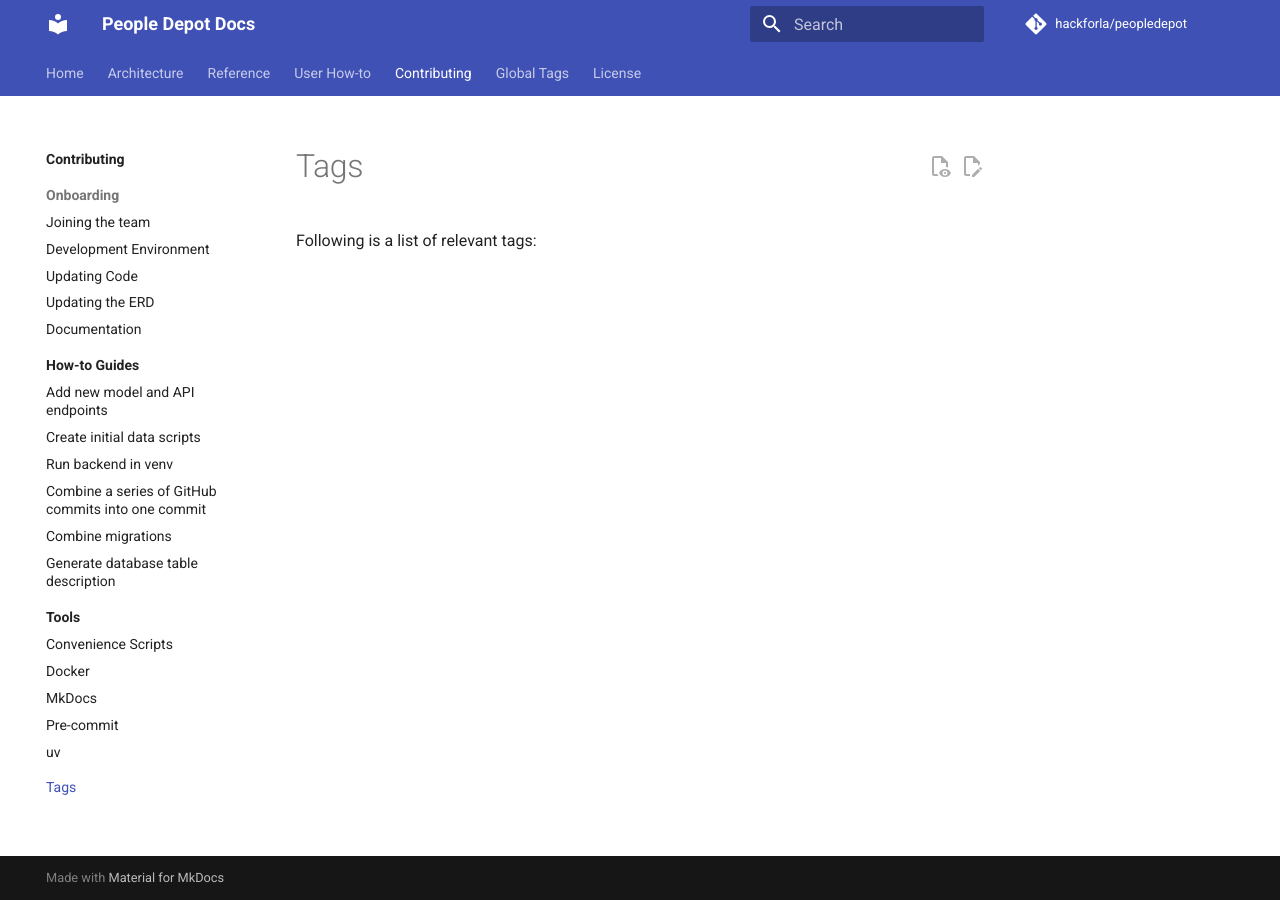
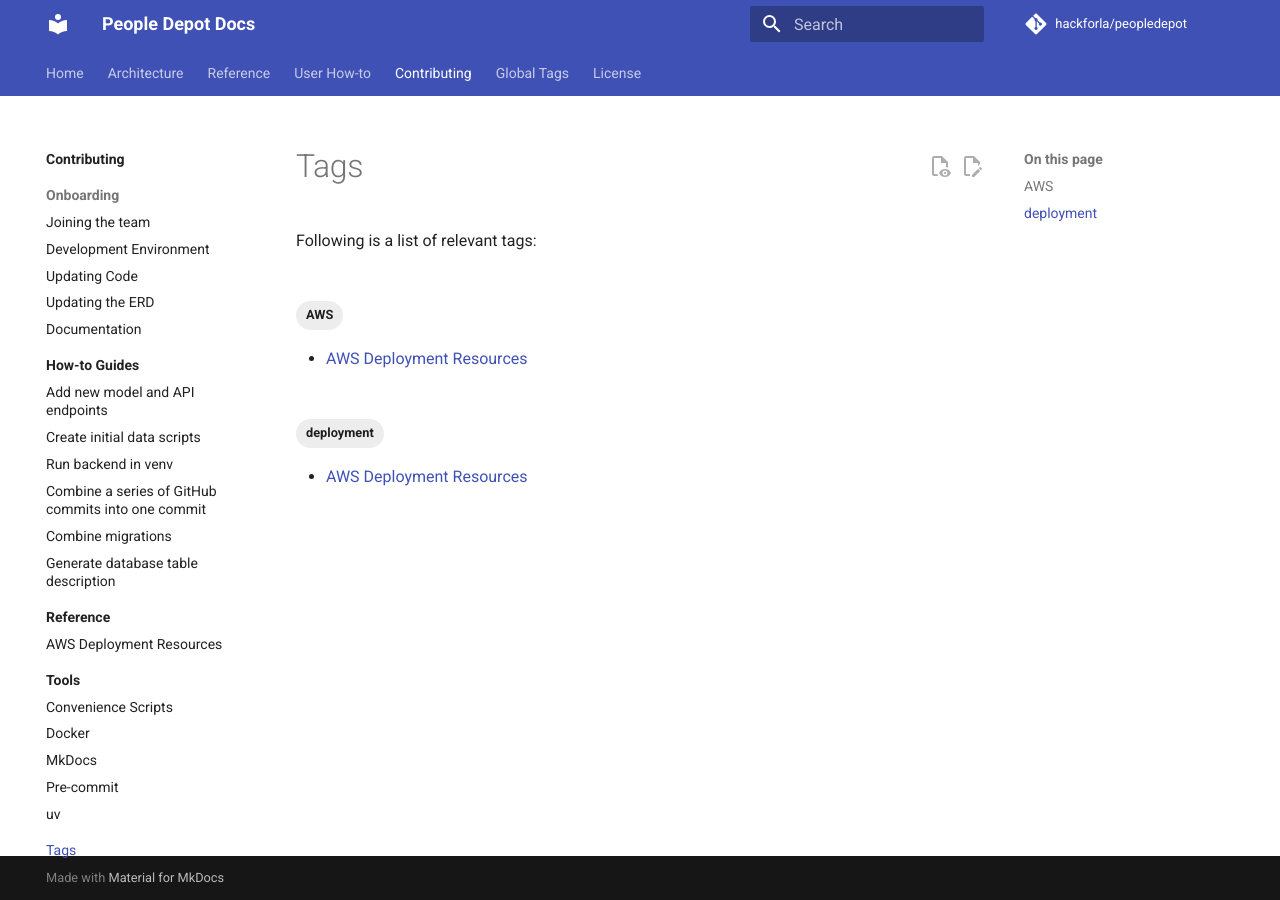
Before and after one commit to hackforla/peopledepot, an MkDocs documentation site: the page built from docs/contributing/tags.md, in a window 1280 px wide. Built offline with MkDocs 1.6.1 and Material for MkDocs 9.7.7, drawn with Linux system fonts in a browser that asks for light colours; comment, search, counter and statistics services are not loaded.

Commit message:
docs: AWS deployment resources

```diff
--- a/docs/contributing/index.md
+++ b/docs/contributing/index.md
@@ -18,4 +18,6 @@
 
 - [How-to Guides](howto/index.md)
 
+- [Reference](reference/index.md)
+
 - [Tools](tools/index.md)
--- /dev/null
+++ b/docs/contributing/reference/index.md
@@ -0,0 +1,3 @@
+# Reference
+
+- [AWS Resources](aws-resources.md)
--- a/mkdocs.yml
+++ b/mkdocs.yml
@@ -32,6 +32,8 @@
         - postgres
         - Django
         - migrations
+        - AWS
+        - deployment
 
 markdown_extensions:
   - abbr
```
Also changed, not shown: docs/contributing/reference/aws-resources.md (added, +47 -0 lines).
